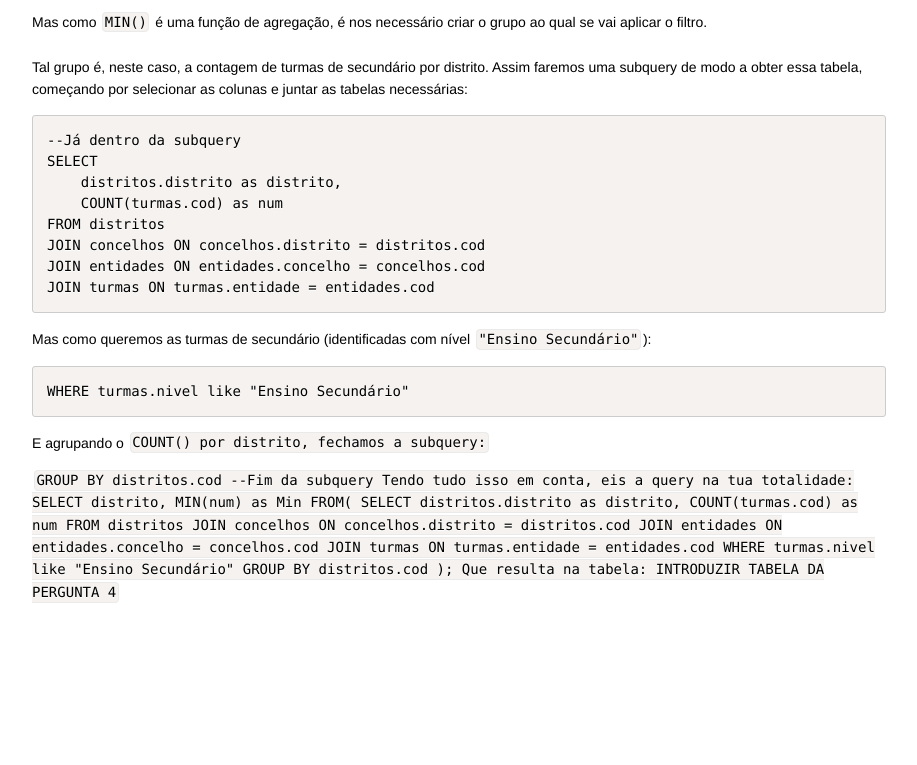
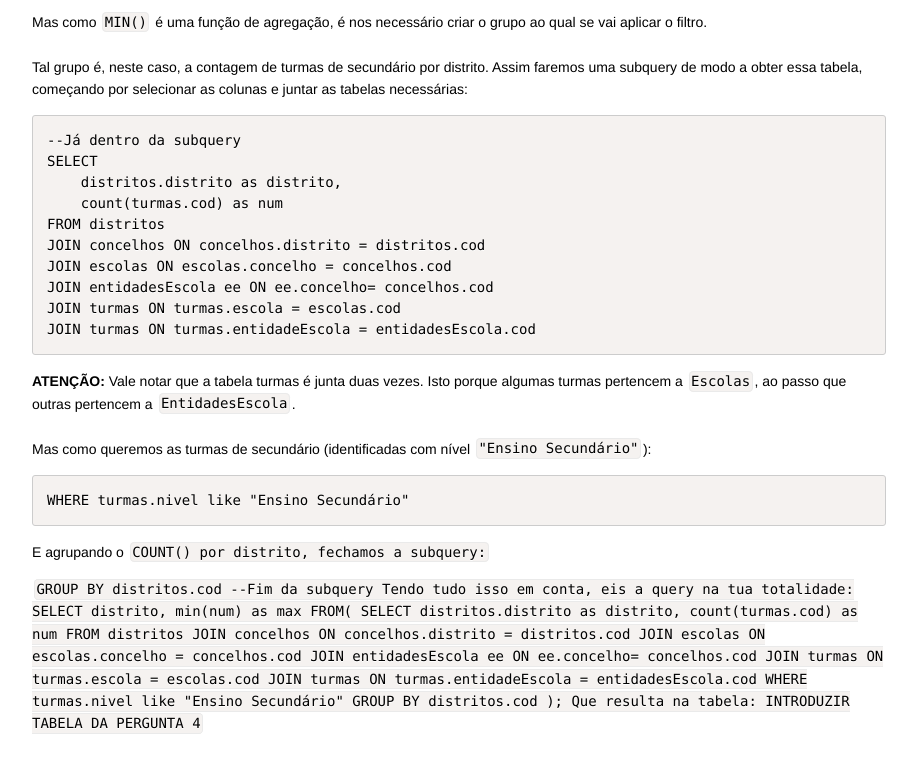
Before and after one commit to damaral31/Portuguese-School-System-DB-Modeling, a Flask app: page /pergunta/4 in a window 1280 px wide. Shown: the part 505-1270 px from the top of the page, without its empty margins (181-1098 px from the left). Before the commit the page ends 1108 px from the top, so only its background shows below. Run offline with Flask 3, Linux system fonts and the light colour scheme; some libraries are stand-ins or nearby versions.

Commit message:
update queries

```diff
--- a/app/app.py
+++ b/app/app.py
@@ -9,14 +9,7 @@ APP = Flask(__name__)
 # Start page
 @APP.route('/')
 def index():
-    stats = db.execute('''
-        SELECT * FROM
-            (SELECT COUNT(*) n_distritos FROM distritos)
-        JOIN
-            (SELECT COUNT(*) n_concelhos FROM concelhos)
-    ''').fetchone()
-
-    return render_template('index.html',stats=stats)
+    return render_template('index.html')
 
 
 
--- a/app/templates/pergunta1.html
+++ b/app/templates/pergunta1.html
@@ -25,7 +25,7 @@
 
 <pre><code class="language-sql">SELECT
 concelhos.concelho,
-COUNT(escolas.escola)
+COUNT(escolas.cod) as "Nº Escolas"
 </code></pre>
 
 <p>
@@ -57,7 +57,7 @@ GROUP BY concelhos.cod;
 
 <pre><code class="language-sql">SELECT
     concelhos.concelho,
-    COUNT(entidades.cod) as "Nº Escolas"
+    COUNT(escolas.cod) as "Nº Escolas"
 FROM concelhos
 JOIN escolas ON escolas.concelho = concelhos.cod
 LEFT JOIN agrupamentos ON agrupamentos.cod = escolas.agrupamento
--- a/app/templates/pergunta4.html
+++ b/app/templates/pergunta4.html
@@ -33,14 +33,18 @@
 <pre><code class="language-sql">--Já dentro da subquery
 SELECT
     distritos.distrito as distrito,
-    COUNT(turmas.cod) as num
+    count(turmas.cod) as num
 FROM distritos
 JOIN concelhos ON concelhos.distrito = distritos.cod
-JOIN entidades ON entidades.concelho = concelhos.cod
-JOIN turmas ON turmas.entidade = entidades.cod
+JOIN escolas ON escolas.concelho = concelhos.cod
+JOIN entidadesEscola ee ON ee.concelho= concelhos.cod
+JOIN turmas ON turmas.escola = escolas.cod
+JOIN turmas ON turmas.entidadeEscola = entidadesEscola.cod
 </code></pre>
 
 <p>
+    <b>ATENÇÃO:</b> Vale notar que a tabela turmas é junta duas vezes. Isto porque algumas turmas pertencem a <code class="language-sql">Escolas</code>, ao passo que outras pertencem a <code class="language-sql">EntidadesEscola</code>.
+    <br><br>
     Mas como queremos as turmas de secundário (identificadas com nível <code class="language-sql">"Ensino Secundário"</code>):
 </p>
 
@@ -61,15 +65,17 @@ Tendo tudo isso em conta, eis a query na tua totalidade:
 
 <pre><code class="language-sql">SELECT
     distrito,
-    MIN(num) as Min
+    min(num) as max
 FROM(
     SELECT
         distritos.distrito as distrito,
-        COUNT(turmas.cod) as num
+        count(turmas.cod) as num
     FROM distritos
     JOIN concelhos ON concelhos.distrito = distritos.cod
-    JOIN entidades ON entidades.concelho = concelhos.cod
-    JOIN turmas ON turmas.entidade = entidades.cod
+    JOIN escolas ON escolas.concelho = concelhos.cod
+    JOIN entidadesEscola ee ON ee.concelho= concelhos.cod
+    JOIN turmas ON turmas.escola = escolas.cod
+    JOIN turmas ON turmas.entidadeEscola = entidadesEscola.cod
     WHERE turmas.nivel like "Ensino Secundário"
     GROUP BY distritos.cod
 );
```
Also changed, not shown: AlunosMatriculados.db (added), app/AlunosMatriculados.db (added).
